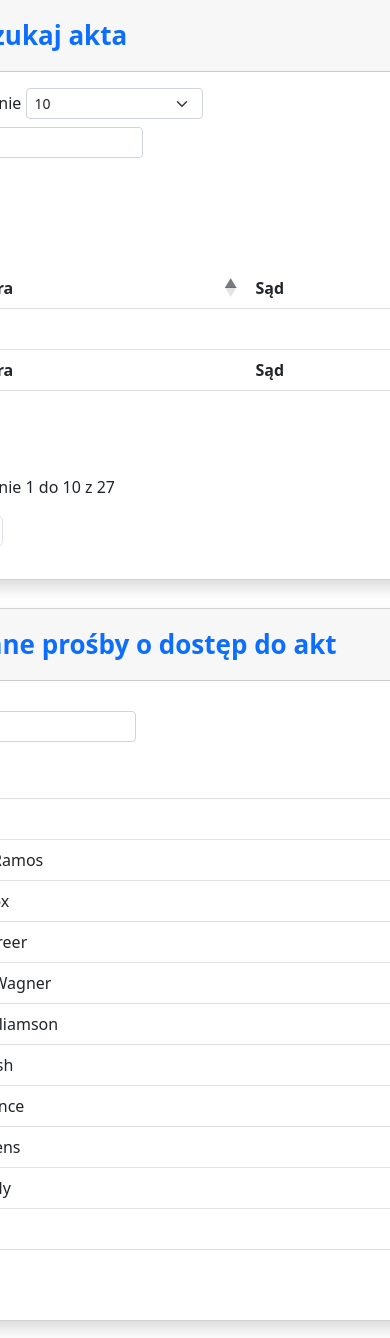
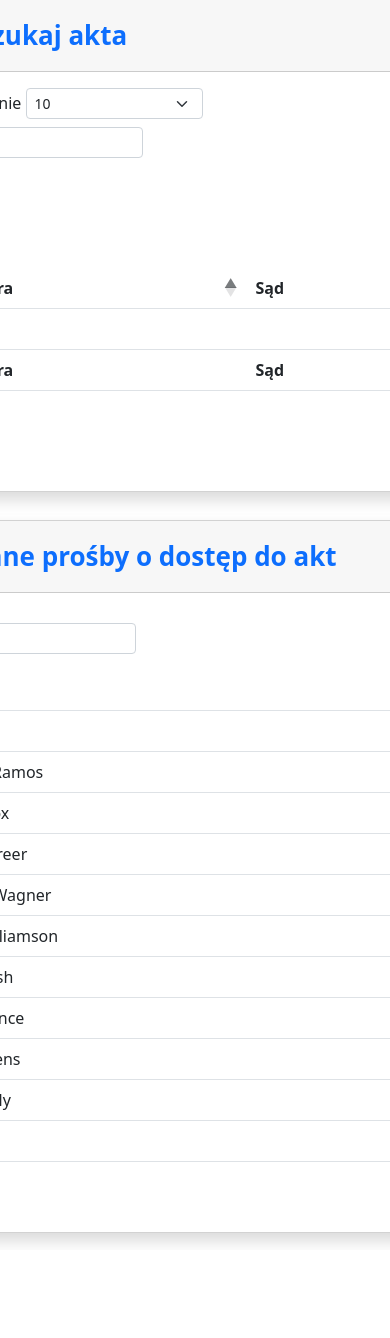
Before and after one commit to adpaczek/inz-bds-system, a Django app: page /start_u/ in a window 390 px wide; the page is wider, and only the part inside the window is pictured. Shown: the part 84-1422 px from the top of that part. After the commit the page ends 1328 px from the top of that part, so only its background shows below. Run offline with Django 4.2, Linux system fonts and the light colour scheme; the visitor is signed in with stand-in values (Sample User, id 1); parts of the project's set-up code (start-up, migrations or seed data) failed here and were passed over; some libraries are stand-ins or nearby versions.

Commit message:
Update start_u.html

```diff
--- a/users/templates/users/start_u.html
+++ b/users/templates/users/start_u.html
@@ -155,22 +155,6 @@
                                                 </tfoot>
                                             </table>
                                         </div>
-                                        <div class="row">
-                                            <div class="col-md-6 align-self-center">
-                                                <p id="dataTable_info" class="dataTables_info" role="status" aria-live="polite">Wyświetlanie 1 do 10 z 27</p>
-                                            </div>
-                                            <div class="col-md-6">
-                                                <nav class="d-lg-flex justify-content-lg-end dataTables_paginate paging_simple_numbers">
-                                                    <ul class="pagination">
-                                                        <li class="page-item disabled"><a class="page-link" aria-label="Previous" href="#"><span aria-hidden="true">«</span></a></li>
-                                                        <li class="page-item active"><a class="page-link" href="#">1</a></li>
-                                                        <li class="page-item"><a class="page-link" href="#">2</a></li>
-                                                        <li class="page-item"><a class="page-link" href="#">3</a></li>
-                                                        <li class="page-item"><a class="page-link" aria-label="Next" href="#"><span aria-hidden="true">»</span></a></li>
-                                                    </ul>
-                                                </nav>
-                                            </div>
-                                        </div>
                                     </div>
                                 </div>
                             </div>
```
